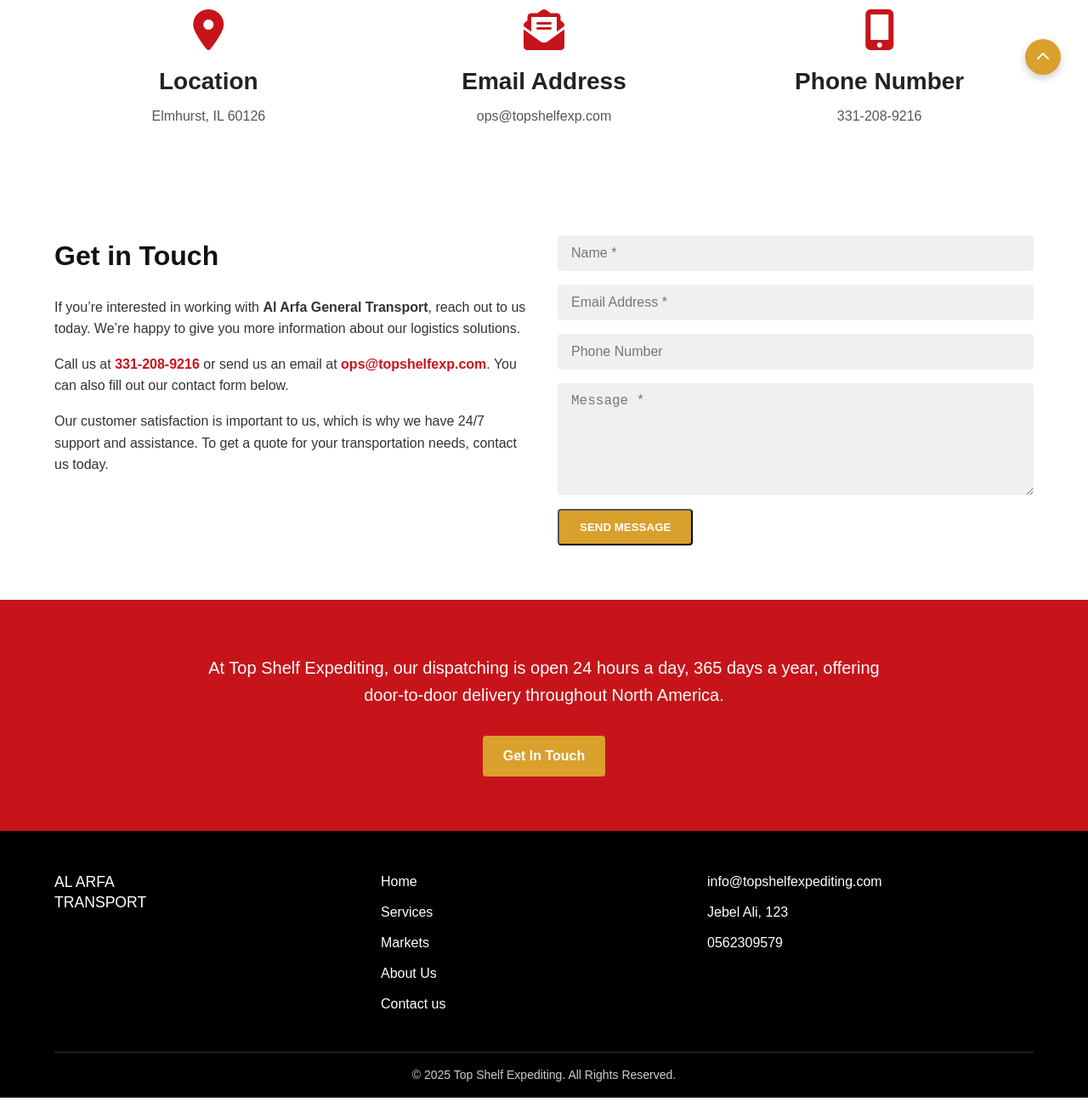
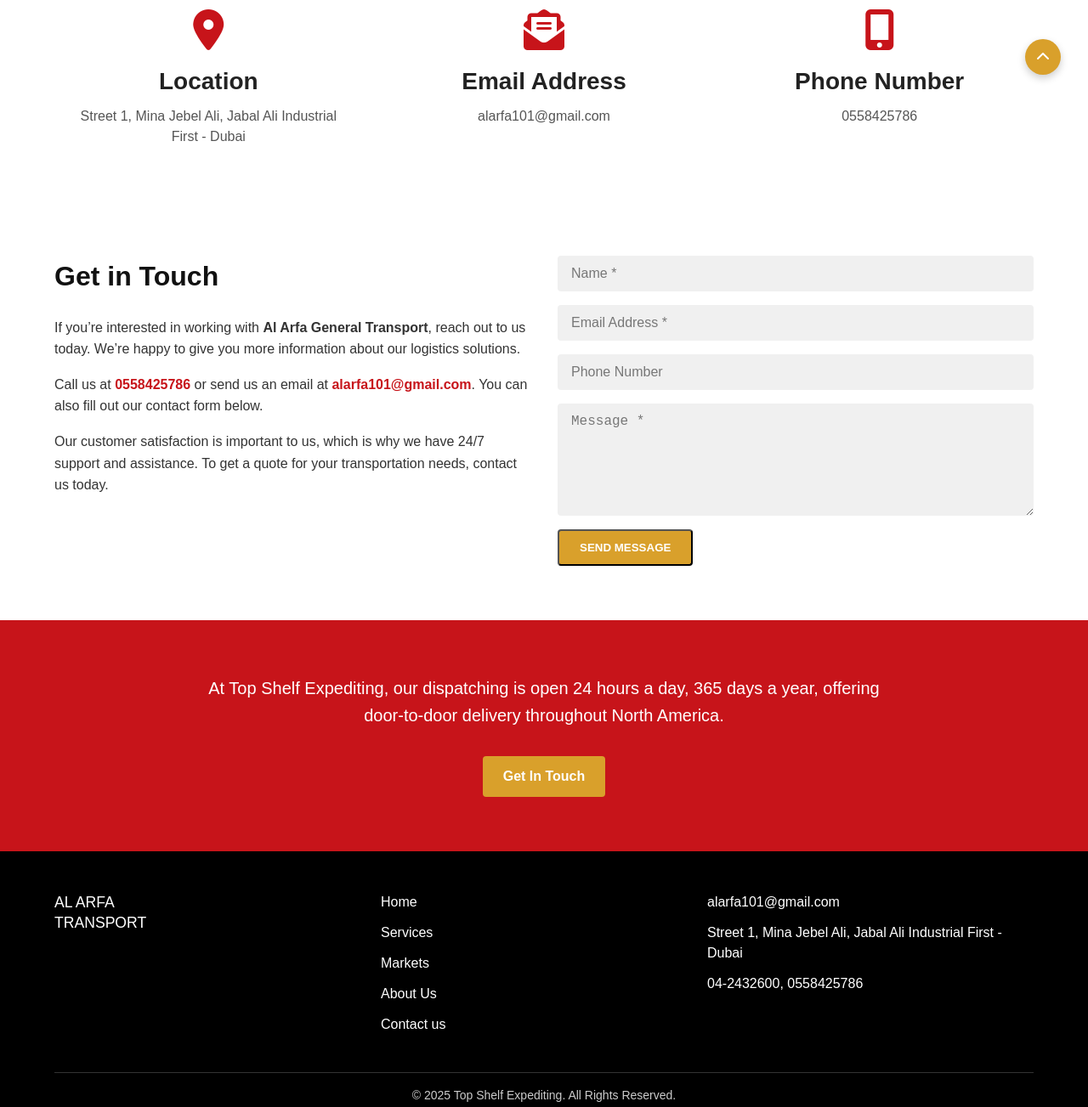
Before and after one commit to saif-055/Al-Arfa-Transport, a plain HTML site: page pages/contact.html in a window 1280 px wide. Shown: the part 680-1983 px from the top of the page at 85% size. Drawn offline with Linux system fonts and the light colour scheme.

Commit message:
Company Details
Made some changes in company details

```diff
--- a/pages/contact.html
+++ b/pages/contact.html
@@ -62,17 +62,17 @@
           <div class="contact-card">
             <i class="fas fa-map-marker-alt contact-icon"></i>
             <h3>Location</h3>
-            <p>Elmhurst, IL 60126</p>
+            <p>Street 1, Mina Jebel Ali, Jabal Ali Industrial First - Dubai</p>
           </div>
           <div class="contact-card">
             <i class="fas fa-envelope-open-text contact-icon"></i>
             <h3>Email Address</h3>
-            <p>ops@topshelfexp.com</p>
+            <p>alarfa101@gmail.com</p>
           </div>
           <div class="contact-card">
             <i class="fas fa-mobile-alt contact-icon"></i>
             <h3>Phone Number</h3>
-            <p>331‑208‑9216</p>
+            <p>0558425786</p>
           </div>
         </div>
       </div>
@@ -92,10 +92,10 @@
           </p>
           <p>
             Call us at
-            <a href="tel:3312089216" class="highlight">331‑208‑9216</a> or send
+            <a href="tel:0558425786" class="highlight">0558425786</a> or send
             us an email at
-            <a href="mailto:ops@topshelfexp.com" class="highlight"
-              >ops@topshelfexp.com</a
+            <a href="mailto:alarfa101@gmail.com" class="highlight"
+              >alarfa101@gmail.com</a
             >. You can also fill out our contact form below.
           </p>
           <p>
@@ -158,11 +158,11 @@
           <ul>
             <li>
               <a href="mailto:info@topshelfexpediting.com"
-                >info@topshelfexpediting.com</a
+                >alarfa101@gmail.com</a
               >
             </li>
-            <li>Jebel Ali, 123</li>
-            <li>0562309579</li>
+            <li>Street 1, Mina Jebel Ali, Jabal Ali Industrial First - Dubai</li>
+            <li>04-2432600, 0558425786</li>
           </ul>
         </div>
       </div>
```
Also changed, not shown: index.html (+3 -3 lines), pages/about.html (+3 -3 lines), pages/market.html (+4 -4 lines), pages/services.html (+3 -3 lines).
